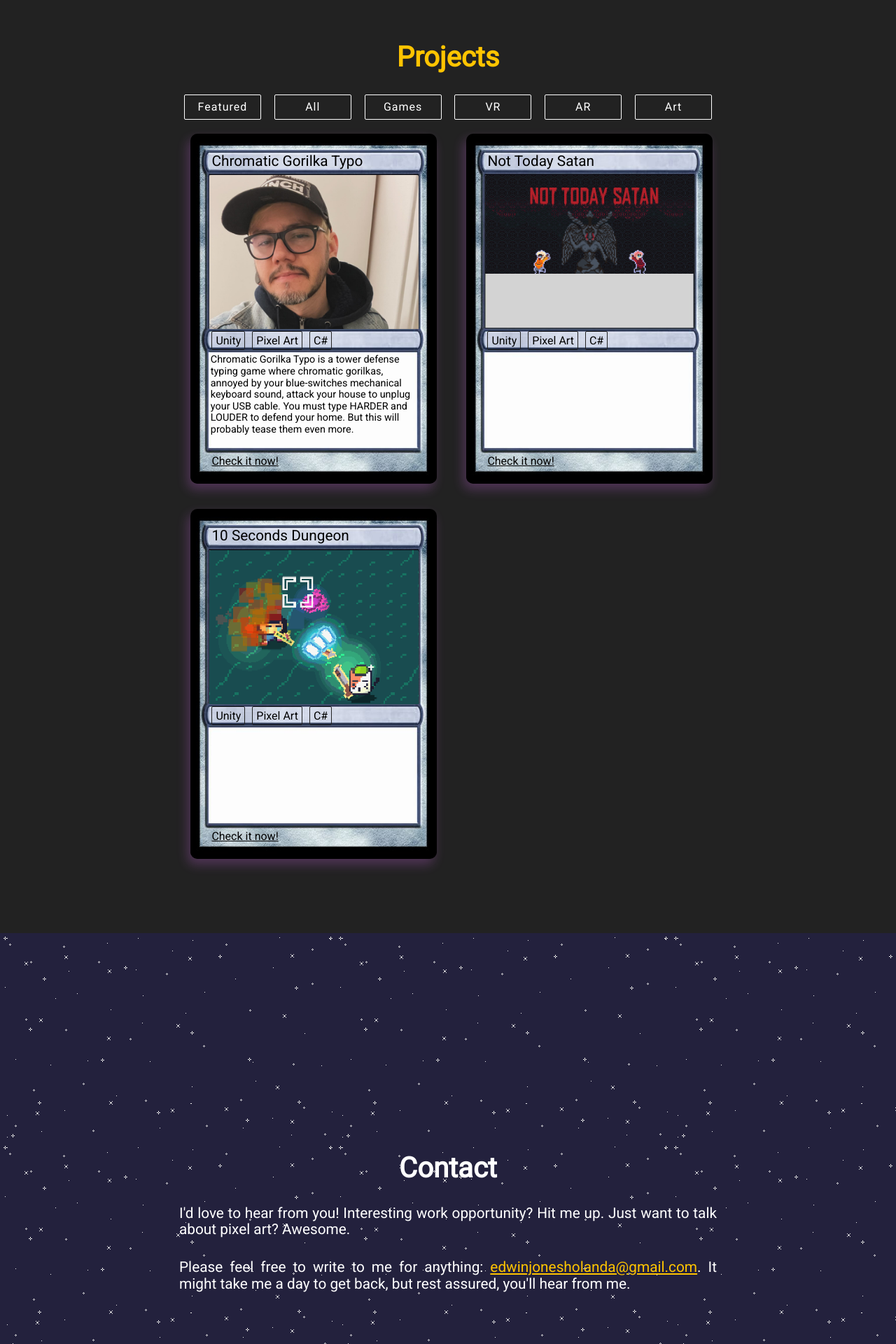
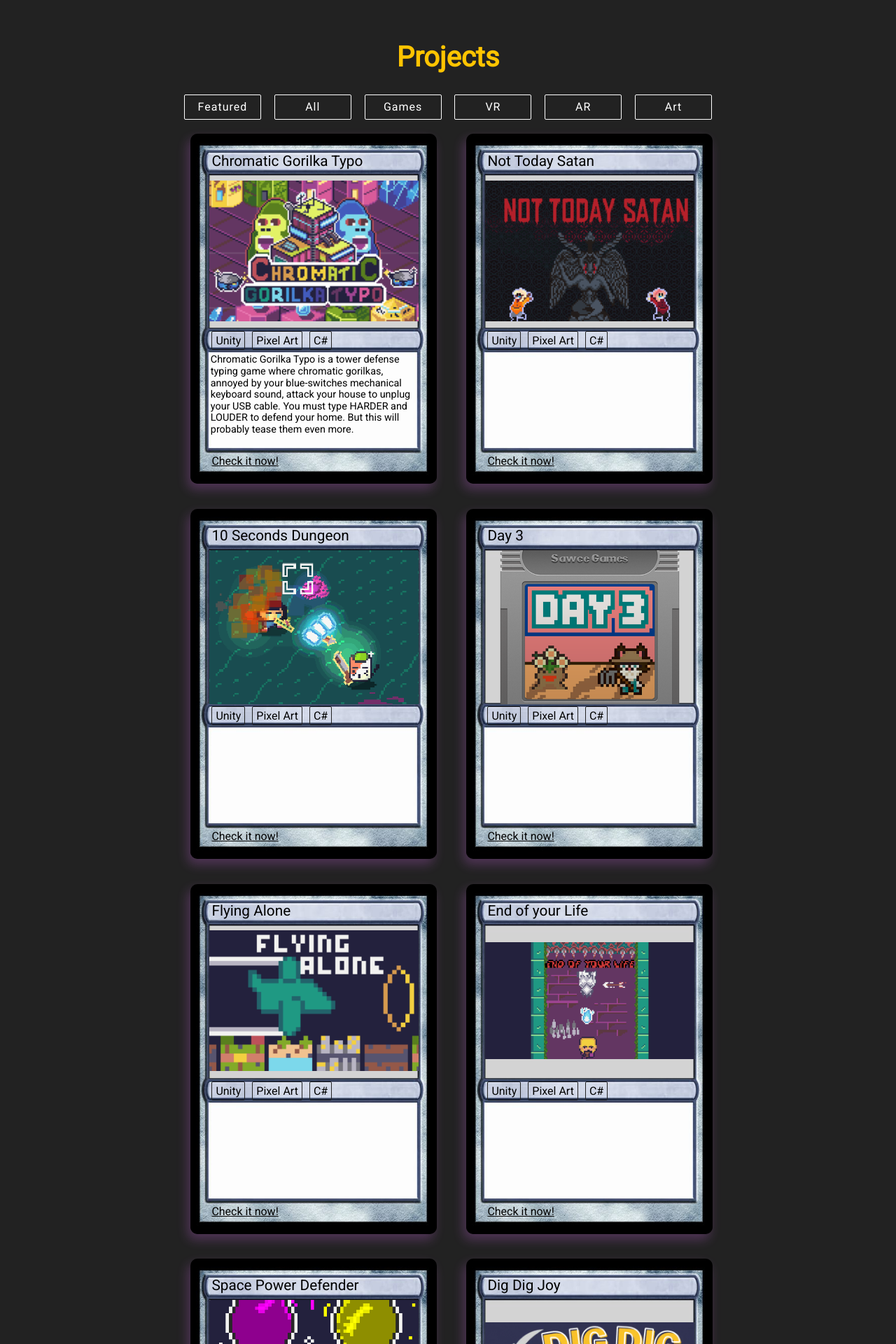
Before and after one commit to edwingamedev/edwingamedev.github.io, a Jekyll site: the page built from index.html, in a window 1280 px wide. Shown: the part 2921-4841 px from the top of the page at 70% size. Built offline with Jekyll 4.4.1, drawn with Linux system fonts in a browser that asks for light colours; nearby versions of some CDN libraries; some of the changed text lies outside the part shown.

Commit message:
Add new projects

```diff
--- a/assets/css/card.css
+++ b/assets/css/card.css
@@ -1,13 +1,9 @@
 .wrapper {
 	max-width: 400px;
-	/* margin: 50px auto; */
 	padding-left: 1em;
 	padding-right: 1em;
 }
 
-/**
- * Helpers
- */
 .border-tlr-radius {
 	border-top-left-radius: 2px;
 	border-top-right-radius: 2px;
@@ -30,11 +26,6 @@
 		0 1px 3px rgba(0, 0, 0, 0.12),
 		0 1px 2px rgba(0, 0, 0, 0.24);
 }
-
-
-/**
- * Card Styles
- */
 
 .card {
 	height: 500px;
@@ -66,9 +57,21 @@
 
 	margin-left: 1.67rem;
 	margin-right: 1.67rem;
+
 	overflow: hidden;
+	display: flex;
+	justify-content: center;
+	align-items: center;
 
 	background-color: #0000002a;
+}
+
+.card__image img {
+	flex-shrink: 0;
+	min-width: 100%;
+	min-height: 100%;
+	width: auto;
+	height: auto;
 }
 
 .card__meta {
@@ -90,7 +93,6 @@
 	position: relative;
 }
 
-/* card meta */
 .demo {
 	margin-top: 0.8rem;
 	margin-bottom: 0.8rem;
@@ -100,7 +102,6 @@
 	color: #000;
 }
 
-/* card article */
 .card__title a {
 	text-decoration: wavy;
 	color: #000;
--- a/assets/js/projects.js
+++ b/assets/js/projects.js
@@ -11,7 +11,7 @@ let render_projects = (slug) => {
 
     let projects_obj = [
         {
-            image: '/assets/images/self.jpg',
+            image: '/assets/images/projects/cgt.png',
             link: 'https://gamejolt.com/games/ChromaticGorilkaTypo/335315',
             title: 'Chromatic Gorilka Typo',
             demo: 'https://gamejolt.com/games/ChromaticGorilkaTypo/335315',
@@ -36,6 +36,69 @@ let render_projects = (slug) => {
             technologies: ['Unity', 'Pixel Art', 'C#'],
             description: "",
             categories: ['featured', 'games', 'art']
+        },
+        {
+            image: '/assets/images/projects/day3.png',
+            link: 'https://gamejolt.com/games/day-3/361194',
+            title: 'Day 3',
+            demo: 'https://gamejolt.com/games/day-3/361194',
+            technologies: ['Unity', 'Pixel Art', 'C#'],
+            description: "",
+            categories: ['featured', 'games']
+        },
+        {
+            image: '/assets/images/projects/flying_alone.png',
+            link: 'https://www.youtube.com/watch?v=KMdc9wNq53U',
+            title: 'Flying Alone',
+            demo: 'https://www.youtube.com/watch?v=KMdc9wNq53U',
+            technologies: ['Unity', 'Pixel Art', 'C#'],
+            description: "",
+            categories: ['featured', 'games', 'art']
+        },
+        {
+            image: '/assets/images/projects/end_of_your_life.png',
+            link: 'https://gamejolt.com/games/endofyourlife/314984',
+            title: 'End of your Life',
+            demo: 'https://gamejolt.com/games/endofyourlife/314984',
+            technologies: ['Unity', 'Pixel Art', 'C#'],
+            description: "",
+            categories: ['featured', 'games', 'art']
+        },
+        {
+            image: '/assets/images/projects/space_power_defender.png',
+            link: 'https://gamejolt.com/games/space-power-defender/283201',
+            title: 'Space Power Defender',
+            demo: 'https://gamejolt.com/games/space-power-defender/283201',
+            technologies: ['Unity', 'Pixel Art', 'C#'],
+            description: "",
+            categories: ['featured', 'games', 'art']
+        },
+        {
+            image: '/assets/images/projects/war_mech_defense.jpg',
+            link: 'https://play.google.com/store/apps/details?id=br.com.ideas.farm.warmechdefense',
+            title: 'War Mech Defense',
+            demo: 'https://play.google.com/store/apps/details?id=br.com.ideas.farm.warmechdefense',
+            technologies: ['Unity', 'Pixel Art', 'C#'],
+            description: "",
+            categories: ['games', 'AR']
+        },
+        {
+            image: '/assets/images/projects/dig_dig_joy.png',
+            link: 'https://gamejolt.com/games/digdigjoy/705969',
+            title: 'Dig Dig Joy',
+            demo: 'https://gamejolt.com/games/digdigjoy/705969',
+            technologies: ['Unity', 'Pixel Art', 'C#'],
+            description: "",
+            categories: ['featured', 'games', 'art']
+        },
+        {
+            image: '/assets/images/projects/aes_city_builder.png',
+            link: '',
+            title: 'AES City Builder',
+            demo: '',
+            technologies: ['Unity', 'Pixel Art', 'C#'],
+            description: "",
+            categories: ['games',]
         }
     ]
 
```
Also changed, not shown: assets/images/projects/aes_city_builder.png (added), assets/images/projects/cgt.png (added), assets/images/projects/day3.png (added), assets/images/projects/dig_dig_joy.png (added), assets/images/projects/end_of_your_life.png (added), assets/images/projects/flying_alone.png (added), assets/images/projects/not_today_satan.png, assets/images/projects/space_power_defender.png (added), assets/images/projects/war_mech_defense.jpg (added).
